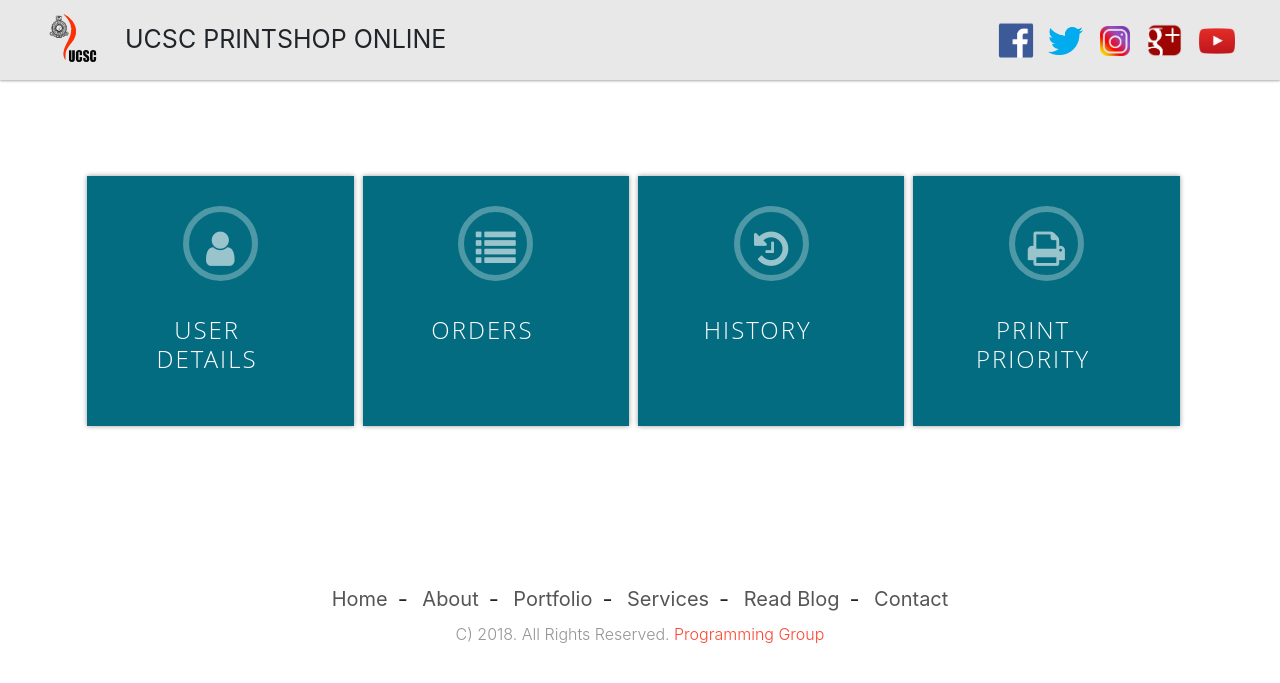
After one commit to dinuka-kasun-medis/prg_grp, a CodeIgniter app: page /prg_grp/DashboardAdmin in a window 1280 px wide. The commit adds this page. Shown: the top 683 px of the page. Run offline with CodeIgniter, Linux system fonts and the light colour scheme; some libraries are stand-ins or nearby versions.

Commit message:
admindashboard

```diff
--- /dev/null
+++ b/application/controllers/DashboardAdmin.php
@@ -0,0 +1,14 @@
+<?php
+defined('BASEPATH') OR exit('No direct script access allowed');
+
+class DashboardAdmin extends CI_Controller{
+
+    public function index(){
+        $this->load->view("common/header");
+        $this->load->view('pages/DashboardAdmin');
+        $this->load->view("common/footer");
+    }
+
+}
+
+?>
--- a/application/views/common/footer.php
+++ b/application/views/common/footer.php
@@ -1,3 +1,19 @@
+<head>
+    <meta charset="UTF-8">
+    <title>Designer Portfolio</title>
+    <meta name="viewport" content="width=device-width, initial-scale=1">
+    <meta name="theme-color" content="#03a6f3">
+    <link rel="stylesheet" href="css/bootstrap.min.css">
+    <link href="https://fonts.googleapis.com/css?family=Montserrat:200,300,400,500,600,700,800,900" rel="stylesheet">
+    <link rel="stylesheet" href="https://cdnjs.cloudflare.com/ajax/libs/font-awesome/4.7.0/css/font-awesome.min.css">
+    <link rel="stylesheet" href="css/jQuery.lightninBox.css">
+    <!-- <link rel="stylesheet" href="css/styles.css">-->
+    <link rel="stylesheet" type="text/css" href="<?=base_url('assets/css/styles.css')?>">
+    <link rel="stylesheet" type="text/css" href="<?=base_url('assets/css/bootstrap.min.css')?>">
+    <link rel="stylesheet" type="text/css" href="<?=base_url('assets/css/jQuery.lightninBox.css')?>">
+    <link rel="stylesheet" type="text/css" href="<?=base_url('assets/css/owl.carousel.min.css')?>">
+</head>
+
 <footer>
     <div class="container">
         <ul>
--- a/application/views/common/headerindex.php
+++ b/application/views/common/headerindex.php
@@ -33,7 +33,7 @@
                             <a href="<?=base_url("signup")?>" class="btn red">Sign Up</a>
                         </div>
                         <div>
-                            <a href="<?=$this->load->helper('view/pages/admindashboard.php')?>" class="btn red">admin</a>
+                            <a href="<?=base_url('DashboardAdmin')?>" class="btn red">admin</a>
                         </div>
                     </ul>
                 </div>
--- /dev/null
+++ b/application/views/pages/DashboardAdmin.php
@@ -0,0 +1,37 @@
+<link rel="stylesheet" type="text/css" href="<?=base_url('assets/css/admindashboardcss.css')?>">
+<link rel="stylesheet" type="text/css" href="<?=base_url('assets/js/admindashboard.js')?>">
+<body>
+
+<section>
+<div class="container">
+  <div class="box first">
+    <span class="icon-cont"><i class="fa fa-user"></i></span>
+
+    <h3>User Details</h3>
+
+  </div>
+
+  <div class="box second">
+    <span class="icon-cont"><i class="fa fa-list"></i></span>
+
+    <h3>Orders</h3>
+
+  </div>
+
+  <div class="box third">
+    <span class="icon-cont"><i class="fa fa-history"></i></span>
+
+    <h3>History</h3>
+
+  </div>
+
+  <div class="box fourth">
+    <span class="icon-cont"><i class="fa fa-print"></i></span>
+
+    <h3>Print priority</h3>
+
+  </div>
+</div>
+</body>
+
+</section>
```
Also changed, not shown: application/views/pages/admindashboard.php (deleted, +0 -74 lines).
